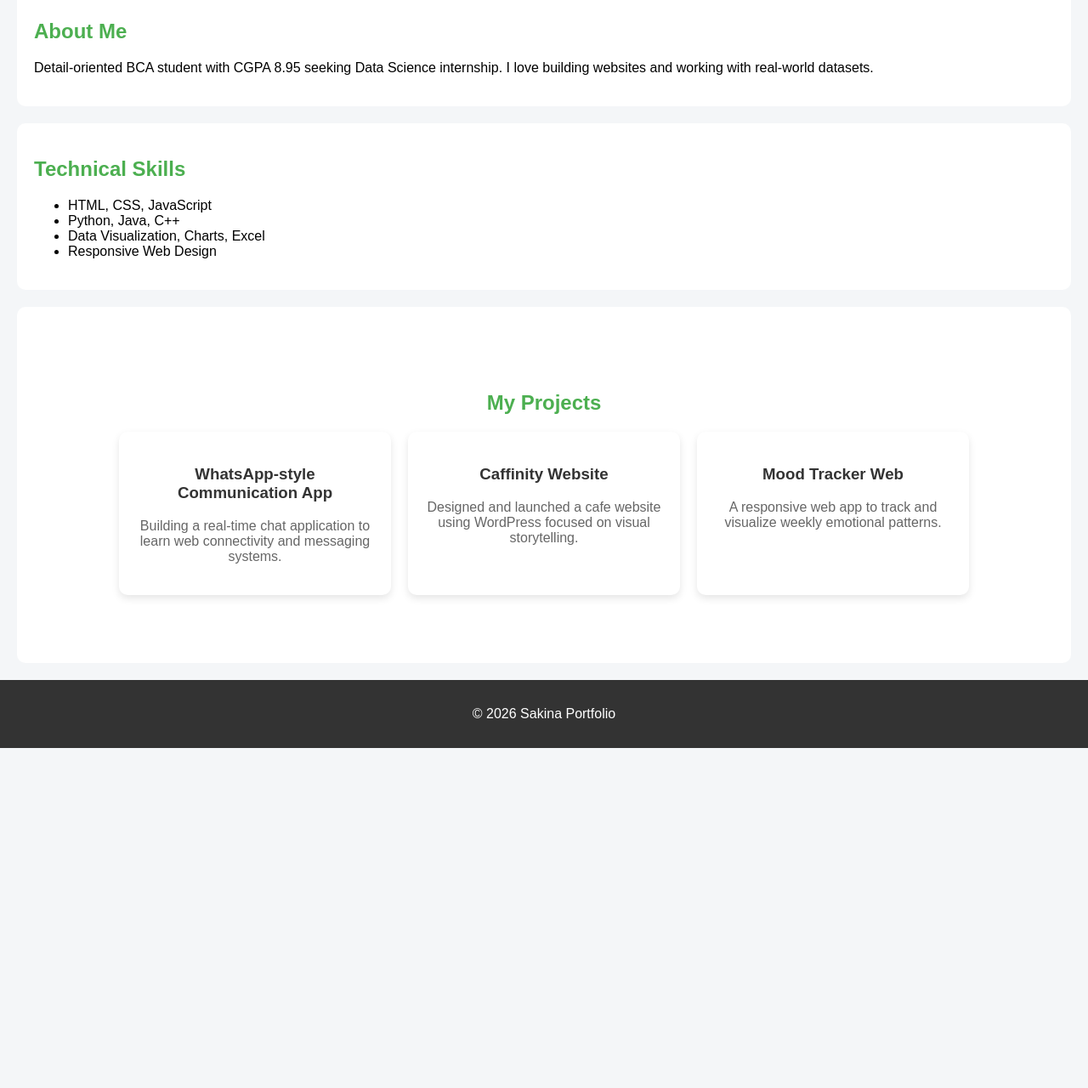
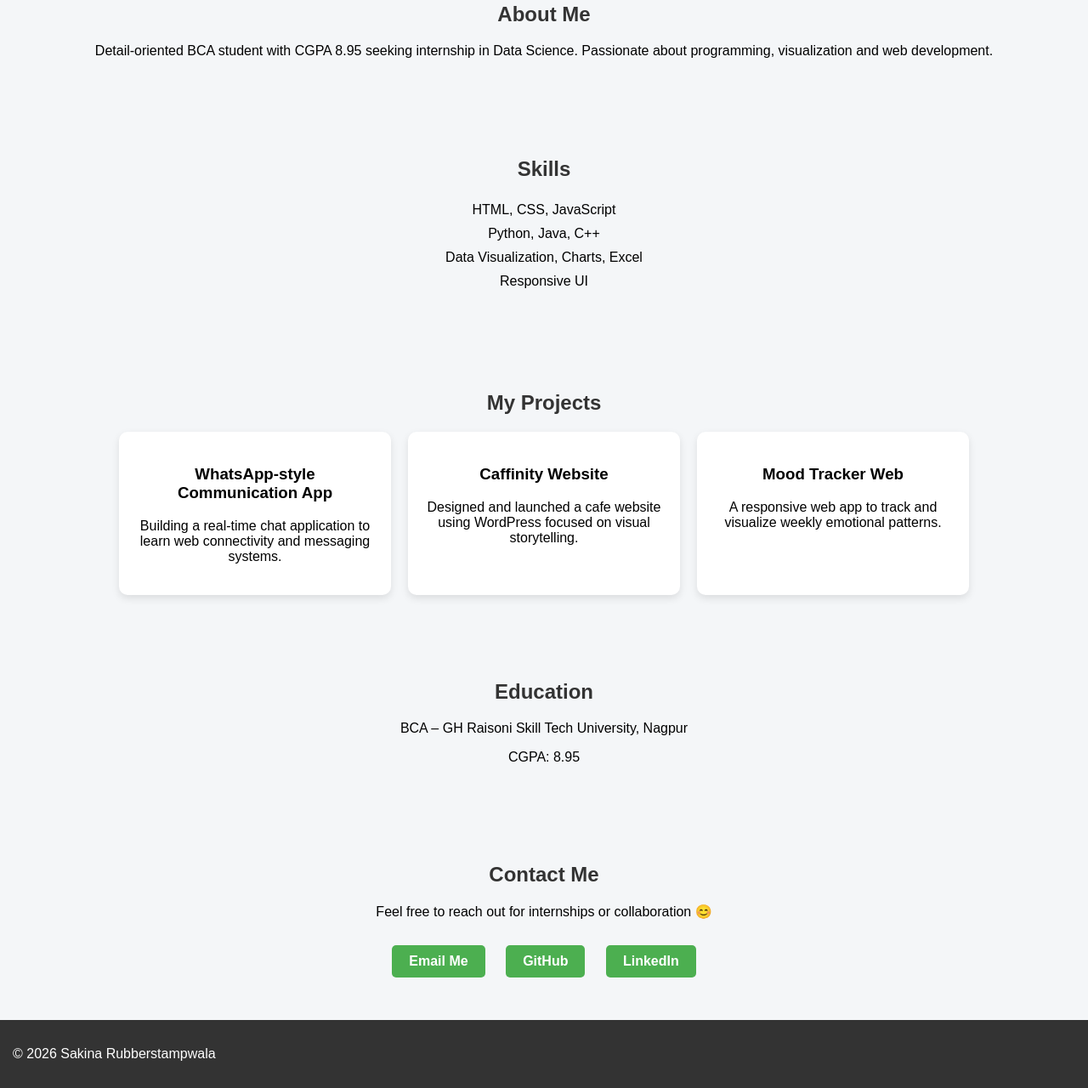
Before and after one commit to Sakina-1504/portfolio-website, a plain HTML site: page index.html in a window 1280 px wide. Shown: the part 231-1511 px from the top of the page at 85% size. Before the commit the page ends 1111 px from the top, so only its background shows below. Drawn offline with Linux system fonts and the light colour scheme.

Commit message:
Final portfolio design

```diff
--- a/index.html
+++ b/index.html
@@ -12,25 +12,24 @@
     <p>BCA Student | Data Science Intern</p>
   </header>
 
-<section class="about">
+  <section id="about">
     <h2>About Me</h2>
     <p>
-        Detail-oriented BCA student with CGPA 8.95 seeking Data Science internship.
-        I love building websites and working with real-world datasets.
+      Detail-oriented BCA student with CGPA 8.95 seeking internship in Data Science.
+      Passionate about programming, visualization and web development.
     </p>
   </section>
 
-<section class="skills">
-    <h2>Technical Skills</h2>
+  <section id="skills">
+    <h2>Skills</h2>
     <ul>
       <li>HTML, CSS, JavaScript</li>
       <li>Python, Java, C++</li>
       <li>Data Visualization, Charts, Excel</li>
-        <li>Responsive Web Design</li>
+      <li>Responsive UI</li>
     </ul>
   </section>
 
-<section class="projects">
   <section id="projects">
     <h2>My Projects</h2>
 
@@ -53,10 +52,26 @@
 
     </div>
   </section>
+
+  <section id="education">
+    <h2>Education</h2>
+    <p>BCA – GH Raisoni Skill Tech University, Nagpur</p>
+    <p>CGPA: 8.95</p>
+  </section>
+
+  <section id="contact">
+    <h2>Contact Me</h2>
+    <p>Feel free to reach out for internships or collaboration 😊</p>
+
+    <div class="contact-buttons">
+      <a href="mailto:sakina.b1504@gmail.com" class="btn">Email Me</a>
+      <a href="https://github.com/Sakina-1504" target="_blank" class="btn">GitHub</a>
+      <a href="https://linkedin.com/in/sakina-rubberstampwala-a62925339" target="_blank" class="btn">LinkedIn</a>
+    </div>
   </section>
 
   <footer>
-    <p>© 2026 Sakina Portfolio</p>
+    <p>© 2026 Sakina Rubberstampwala</p>
   </footer>
 
 </body>
--- a/style.css
+++ b/style.css
@@ -4,36 +4,35 @@ body {
   background: #f4f6f8;
 }
 
+/* HEADER */
 header {
   background: #4CAF50;
   color: white;
   text-align: center;
-    padding: 40px;
+  padding: 30px;
 }
 
+/* SECTIONS */
 section {
-    background: white;
-    margin: 20px;
-    padding: 20px;
-    border-radius: 10px;
-}
-
-h2 {
-    color: #4CAF50;
-}
-
-footer {
-    text-align: center;
-    padding: 15px;
-    background: #333;
-    color: white;
-}
-/* PROJECT SECTION */
-#projects {
   padding: 40px;
   text-align: center;
 }
 
+h2 {
+  color: #333;
+}
+
+/* SKILLS */
+ul {
+  list-style: none;
+  padding: 0;
+}
+
+li {
+  padding: 5px;
+}
+
+/* PROJECT CARDS */
 .project-container {
   display: flex;
   justify-content: center;
@@ -42,22 +41,41 @@ footer {
 }
 
 .project-card {
-  background: #ffffff;
+  background: white;
   padding: 20px;
   width: 280px;
   border-radius: 10px;
   box-shadow: 0 4px 10px rgba(0,0,0,0.1);
-  transition: transform 0.3s;
+  transition: 0.3s;
 }
 
 .project-card:hover {
   transform: translateY(-10px);
 }
 
-.project-card h3 {
-  color: #333;
+/* CONTACT BUTTONS */
+.contact-buttons {
+  margin-top: 20px;
 }
 
-.project-card p {
-  color: #666;
+.btn {
+  display: inline-block;
+  padding: 10px 20px;
+  margin: 10px;
+  background: #4CAF50;
+  color: white;
+  text-decoration: none;
+  border-radius: 5px;
+  font-weight: bold;
 }
+
+.btn:hover {
+  background: #388E3C;
+}
+
+/* FOOTER */
+footer {
+  background: #333;
+  color: white;
+  padding: 15px;
+}
```
Lines whose indentation alone changed are shown as unchanged.
